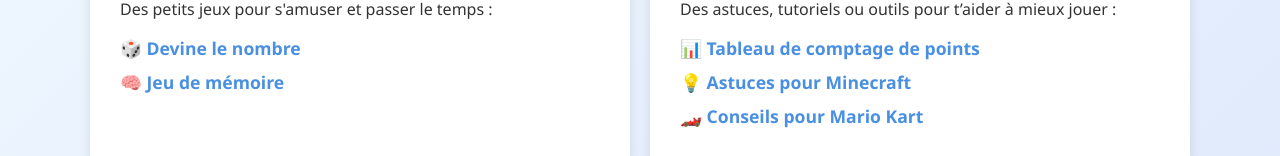
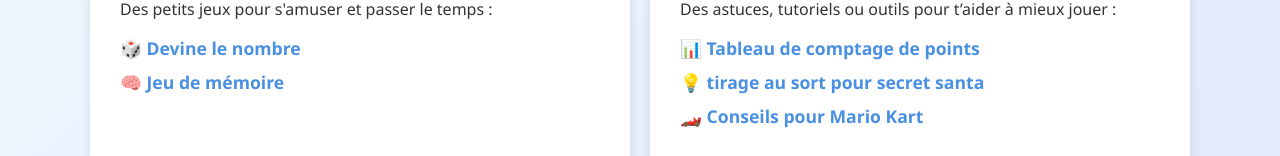
Before and after one commit to it-testeur/betterave.cloud, a plain HTML site: page index.html in a window 1280 px wide. Shown: the part 362-518 px from the top of the page. Drawn offline with Linux system fonts and the light colour scheme.

Commit message:
Update index.html

```diff
--- a/index.html
+++ b/index.html
@@ -100,7 +100,7 @@
             <p>Des astuces, tutoriels ou outils pour t’aider à mieux jouer :</p>
             <!-- Ajoute ici tes liens d'aide -->
             <a class="lien-jeu" href="https://www.betterave.cloud/Tableau_jeu">📊 Tableau de comptage de points</a>
-            <a class="lien-jeu" href="aide1.html">💡 Astuces pour Minecraft</a>
+            <a class="lien-jeu" href="https://www.betterave.cloud/tirages">💡 tirage au sort pour secret santa </a>
             <a class="lien-jeu" href="aide2.html">🏎️ Conseils pour Mario Kart</a>
             <!-- Ajoute d'autres aides ici -->
         </section>
```
